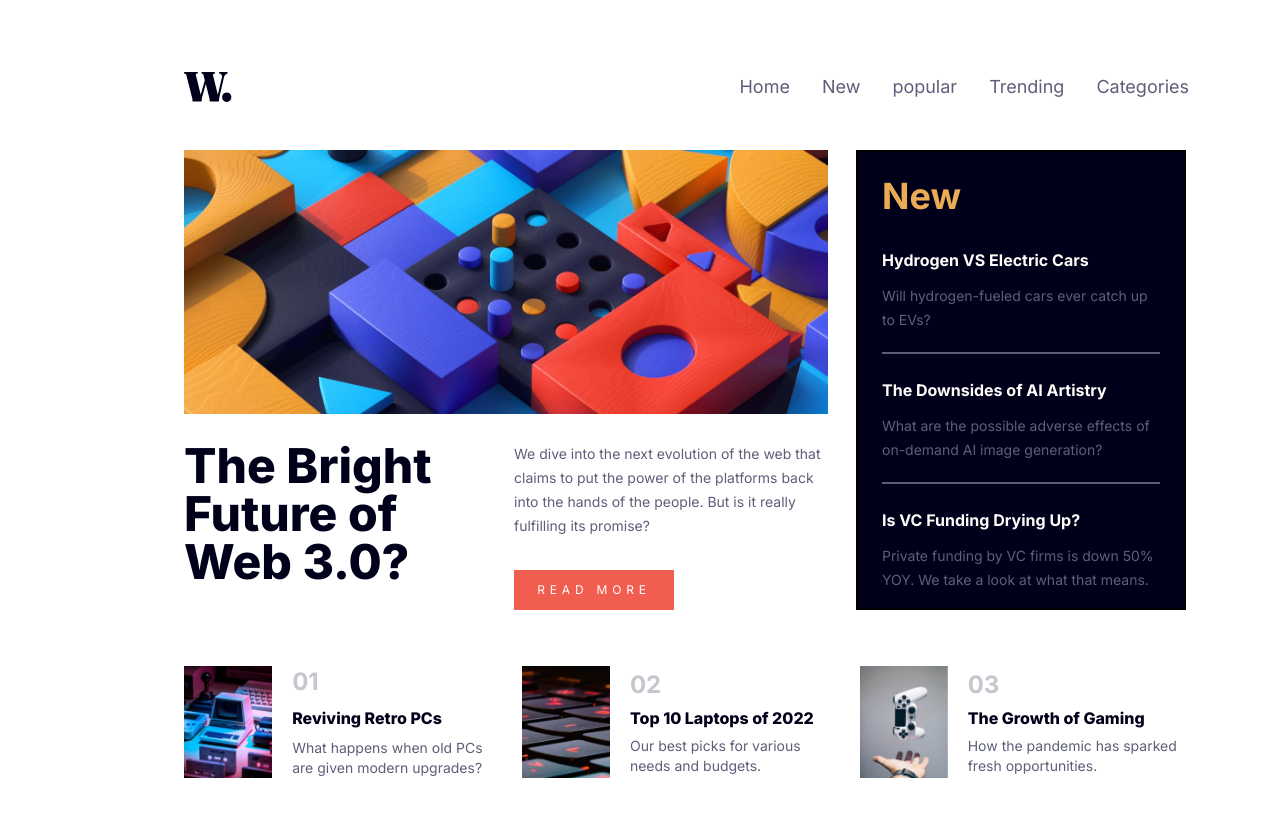
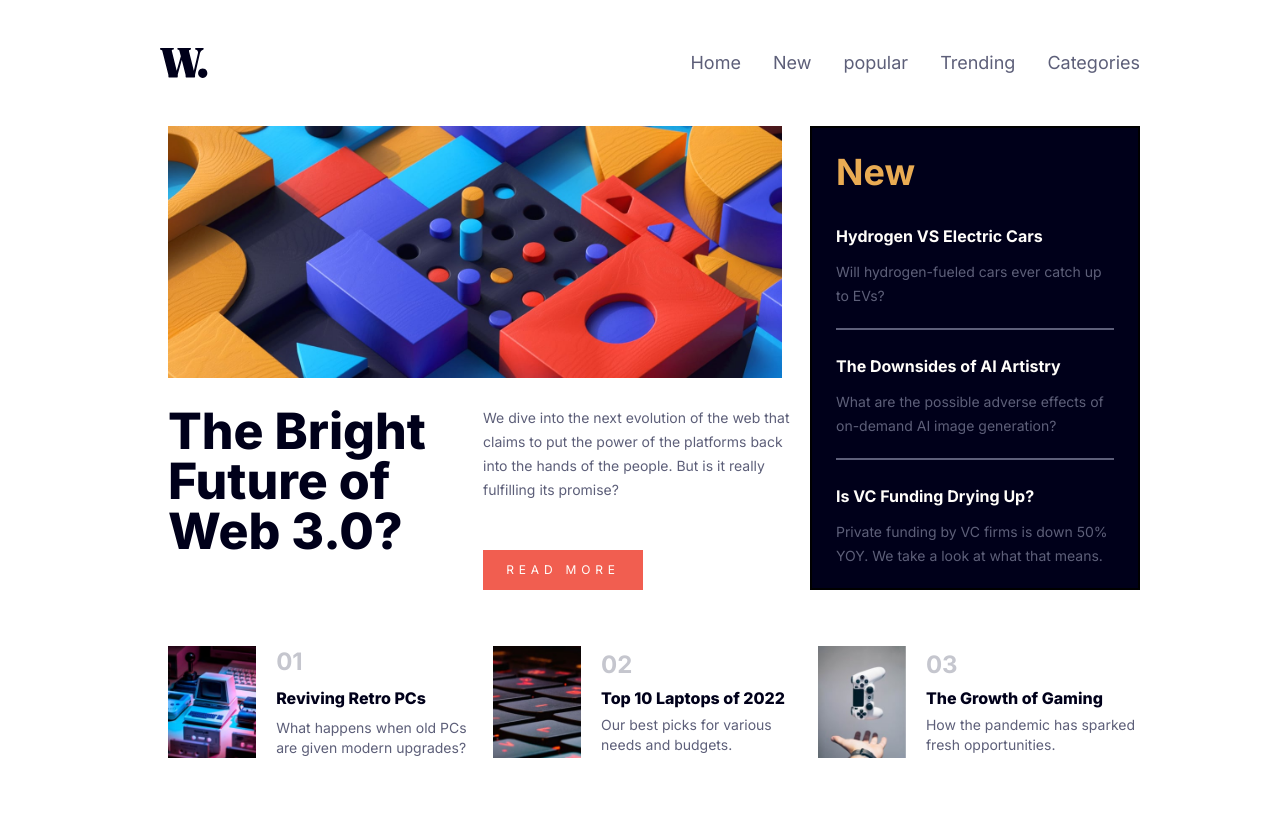
Before and after one commit to KevinBolanosDev/news-homepage-frontend-mentor, a React (Vite) app in the folder client/: page / in a window 1280 px wide. Shown: the top 816 px of the page. Built offline with nearby package versions, Linux system fonts and the light colour scheme.

Commit message:
desafío frontend-mentor finalizado

```diff
--- a/client/src/App.jsx
+++ b/client/src/App.jsx
@@ -9,9 +9,9 @@ function App() {
 
   return (
     <>
-    <div className='container sm:p-6'>
+    <div>
       <Header />
-      <div className='flex flex-wrap mx-4 sm:ms-[10em] sm:w-[1005px] sm:flex-nowrap sm:gap-3'>
+      <div className='flex flex-wrap mx-4 sm:mx-6 sm:px-2 sm:w-[940px] sm:flex-nowrap sm:gap-3 lg:ms-[3em] xl:w-[1005px] xl:ms-[10em]'>
       <MainSection />
       <NewsSidebar />
       </div>
--- a/client/src/components/article_sidebar/ArticleSidebar.jsx
+++ b/client/src/components/article_sidebar/ArticleSidebar.jsx
@@ -4,8 +4,8 @@ import ArticleThree from "./ArticleThree";
 
 function ArticlesSidebar() {
   return (
-    <div className="flex mx-4 my-14 sm:ms-[10em] sm:w-[1005px]">
-      <ul className="flex flex-col sm:w-[1005px] sm:flex-row gap-10">
+    <div className="flex mx-4 my-14 sm: sm:mx-0 sm:ps-10 sm:w-[940px] lg:ms-5 xl:w-[1005px] xl:ms-[8em]">
+      <ul className="flex flex-col sm:w-[1200px] xl:w-[1005px] sm:flex-row gap-10">
         <li>
           <ArticleOne />
         </li>
--- a/client/src/components/header/Header.jsx
+++ b/client/src/components/header/Header.jsx
@@ -3,7 +3,7 @@ import NavBar from './NavBar'
 
 function Header() {
   return (
-    <header className='flex justify-between items-center my-6 ms-4 sm:my-12 sm:ms-[10em]  sm:w-[1005px]'>
+    <header className='flex justify-between items-center my-6 ms-4 sm:ms-8 sm:my-8 sm:w-[920px] lg:ms-[3em] lg:w-[935px] xl:w-[980px] xl:ms-[10em] xl:my-12'>
         <img className='w-12' src={logo} />
         <NavBar />
     </header>
--- a/client/src/components/header/NavBar.jsx
+++ b/client/src/components/header/NavBar.jsx
@@ -11,7 +11,7 @@ function NavBar() {
 
   return (
     <>
-    <div className='sm:flex'>
+    <div>
     <button className={`me-4 sm:hidden ${isMenuOpen ? 'hidden' : 'block'}`} onClick={toggleMenu}>
         <img src={menuOpen} alt="Open Menu" />
       </button>
--- a/client/src/components/main_section/ContentSection.jsx
+++ b/client/src/components/main_section/ContentSection.jsx
@@ -2,13 +2,13 @@ function ContentSection() {
   return (
     <div className="flex flex-col mt-7 sm:flex-row">
       <div className="sm:w-1/2 max-[375px]:w-[270px]">
-        <h1 className="text-4xl sm:text-5xl text-neutral-veryDarkBlue sm:pe-10 font-extrabold">
+        <h1 className="text-4xl sm:text-5xl md:text-[50px] text-neutral-veryDarkBlue sm:pe-10 font-extrabold">
           The Bright Future of Web 3.0?
         </h1>
       </div>
 
       <article className="flex flex-col mt-4 sm:mt-0 justify-between sm:w-1/2">
-        <p className="text-sm/6 w-80 mb-8 text-neutral-darkGrayishBlue ">
+        <p className="text-sm/6 sm:w-60 md:w-[270px] xl:w-80 mb-8 md:mb-12 text-neutral-darkGrayishBlue ">
           We dive into the next evolution of the web that claims to put the
           power of the platforms back into the hands of the people. But is it
           really fulfilling its promise?
--- a/client/src/components/main_section/MainSection.jsx
+++ b/client/src/components/main_section/MainSection.jsx
@@ -4,7 +4,7 @@ import ContentSection from "./ContentSection";
 
 function MainSection() {
   return (
-    <div className="container__main container flex flex-col justify-between">
+    <div className="container__main flex flex-col justify-between sm:w-[630px]">
       <img
         className="img__main sm:pe-4 hidden sm:block"
         src={desktop}
--- a/client/src/index.css
+++ b/client/src/index.css
@@ -12,11 +12,7 @@ body {
 }
 
 .container__main {
-    max-width: 660px;
-    width: 100%;
+    max-width: 670px;
+    /* width: 100%; */
 
 }
-
-@media only screen and (min-device-width: 375px ) {
-
-}
```
Also changed, not shown: client/src/assets/images/Screenshot 2024-01-03 at 18-05-20 News HomePage - Frontend Mentor.png (added).
